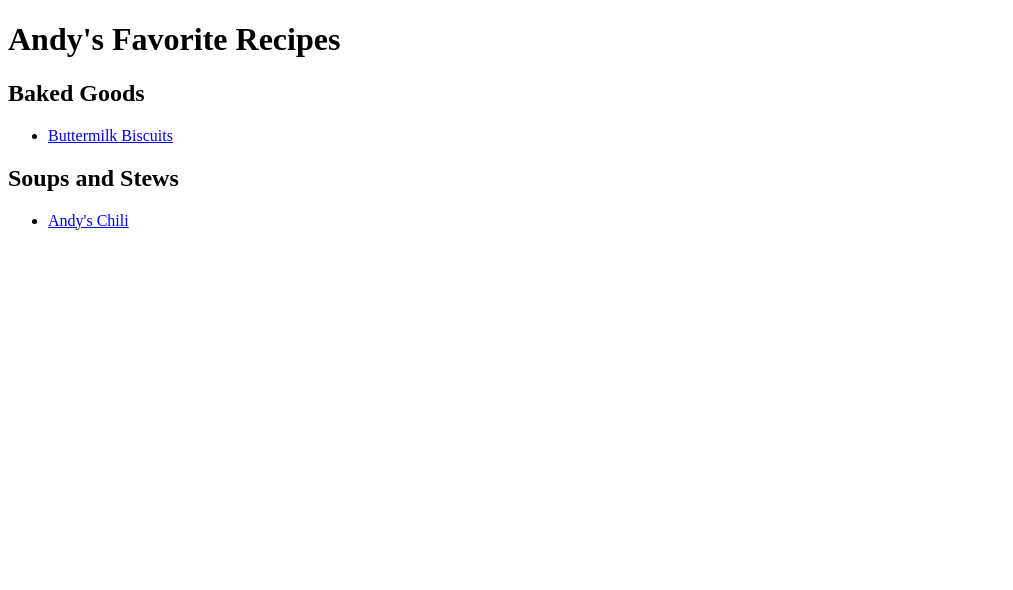
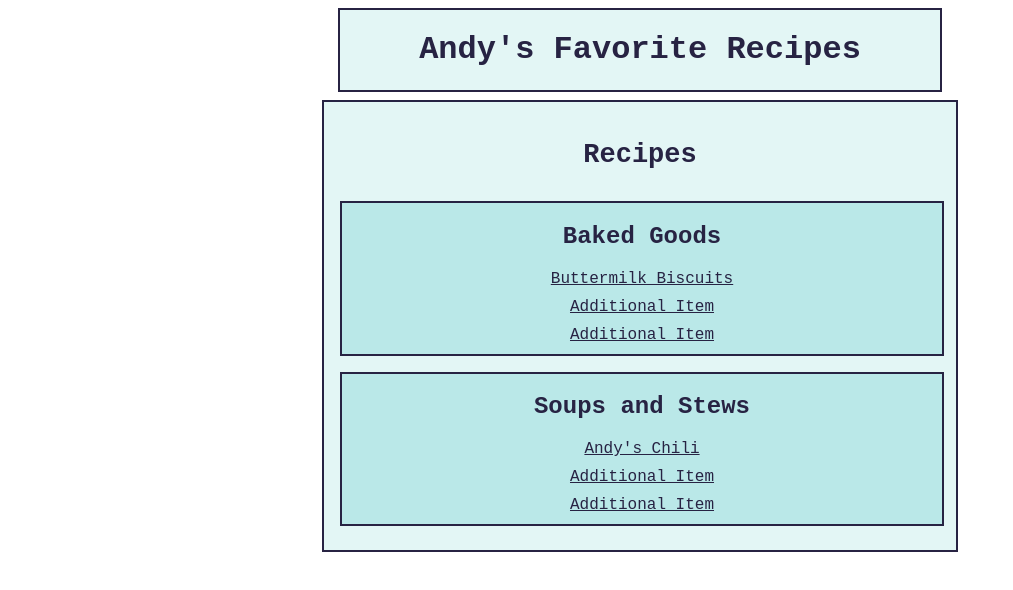
Before and after one commit to ATL822/odin-recipes, a plain HTML site: page index.html in a window 1280 px wide. Shown: the whole page, without its empty margins (0-1013 px from the left). Drawn offline with Linux system fonts and the light colour scheme.

Commit message:
Add style to all pages on the website

```diff
--- a/index.html
+++ b/index.html
@@ -4,17 +4,29 @@
         <meta charset="UTF-8">
         <meta lang="en">
         <title>Andy's Favorite Recipes</title>
+        <link rel="stylesheet" href="styles.css">
     </head>
 
     <body>
-        <h1>Andy's Favorite Recipes</h1>
-        <h2>Baked Goods</h2>
-        <ul>
-            <li><a href="./recipes/buttermilk-biscuits.html">Buttermilk Biscuits</a></li>
-        </ul>
-        <h2>Soups and Stews</h2>
-        <ul>
-            <li><a href="./recipes/chili.html">Andy's Chili</a></li>
-        </ul>
+        <div class="title">
+            <h1>Andy's Favorite Recipes</h1>
+        </div>
+        <div class="section-list">
+            <div class="section-title">
+                <h2>Recipes</h2>
+            </div>
+            <div class="section">
+                <h2>Baked Goods</h2>
+                <a href="./recipes/buttermilk-biscuits.html">Buttermilk Biscuits</a>
+                <a href="./recipes/buttermilk-biscuits.html">Additional Item</a>
+                <a href="./recipes/buttermilk-biscuits.html">Additional Item</a>
+            </div>
+            <div class="section">
+                <h2>Soups and Stews</h2>
+                <a href="./recipes/chili.html">Andy's Chili</a>
+                <a href="./recipes/buttermilk-biscuits.html">Additional Item</a>
+                <a href="./recipes/buttermilk-biscuits.html">Additional Item</a>
+            </div>
+        </div>
     </body>
 </html>
--- /dev/null
+++ b/recipes/styles.css
@@ -0,0 +1,40 @@
+body {
+    width: auto;
+    background-color: #ffffff;
+    font-family: 'Courier New', Courier, monospace;
+    color: #272343;
+}
+
+.recipe-box, .intro, .recipe-section, .return-home{
+    width: 600px;
+    border: 2px solid #272343;
+    margin: 8px auto;
+}
+
+.intro, .recipe-section {
+    box-sizing: border-box;
+    width: 550px;
+    padding: 10px;
+}
+
+div.intro h1, div.recipe-box h2 {
+    text-align: center;
+}
+
+.return-home {
+    text-align: center;
+    margin: -10px auto;
+    padding: 5px 0px;
+}
+
+div.return-home a {
+    color: #272343;
+}
+
+.light-color {
+    background-color: #e3f6f5;
+}
+
+.dark-color {
+    background-color: #bae8e8;
+}
--- /dev/null
+++ b/styles.css
@@ -0,0 +1,43 @@
+body {
+    box-sizing: border-box;
+    width: auto;
+    background-color: #ffffff;
+    font-family: 'Courier New', Courier, monospace;
+    color: #272343;
+    margin: auto;
+}
+
+.title, .section-list, .section-title, .section {
+    width: 600px;
+    background-color: #e3f6f5;
+    border: 2px solid #272343;
+    margin: 8px auto;
+}
+
+.title {
+    text-align: center;
+}
+
+.section-list {
+    padding: 16px;
+}
+
+.section-title {
+    border: 0px;
+    text-align: center;
+    font-size: large;
+}
+
+.section {
+    box-sizing: content-box;
+    display: inline-block;
+    width: 600px;
+    background-color: #bae8e8;
+    text-align: center;
+}
+
+a {
+    color: #272343;
+    display: block;
+    padding-bottom: 10px;
+}
```
Also changed, not shown: recipes/buttermilk-biscuits.html (+13 -0 lines), recipes/chili.html (+13 -0 lines).
